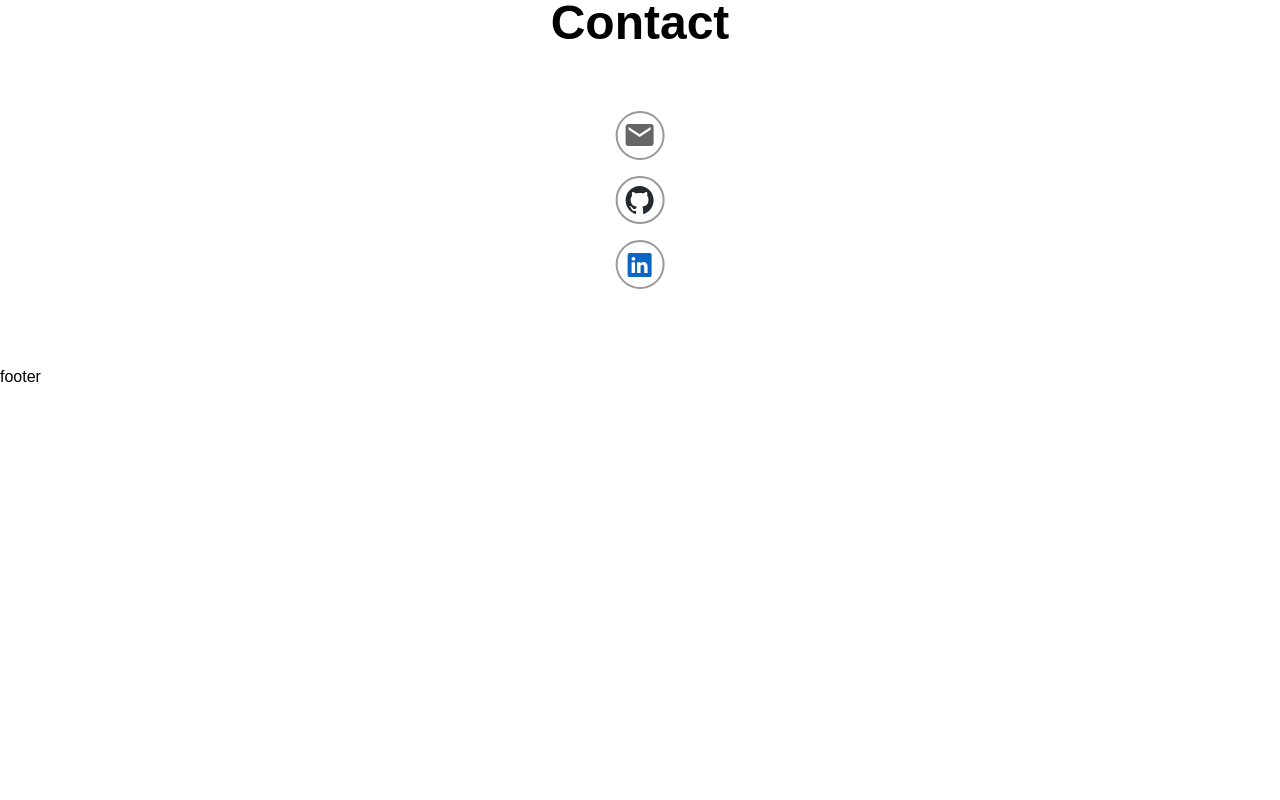
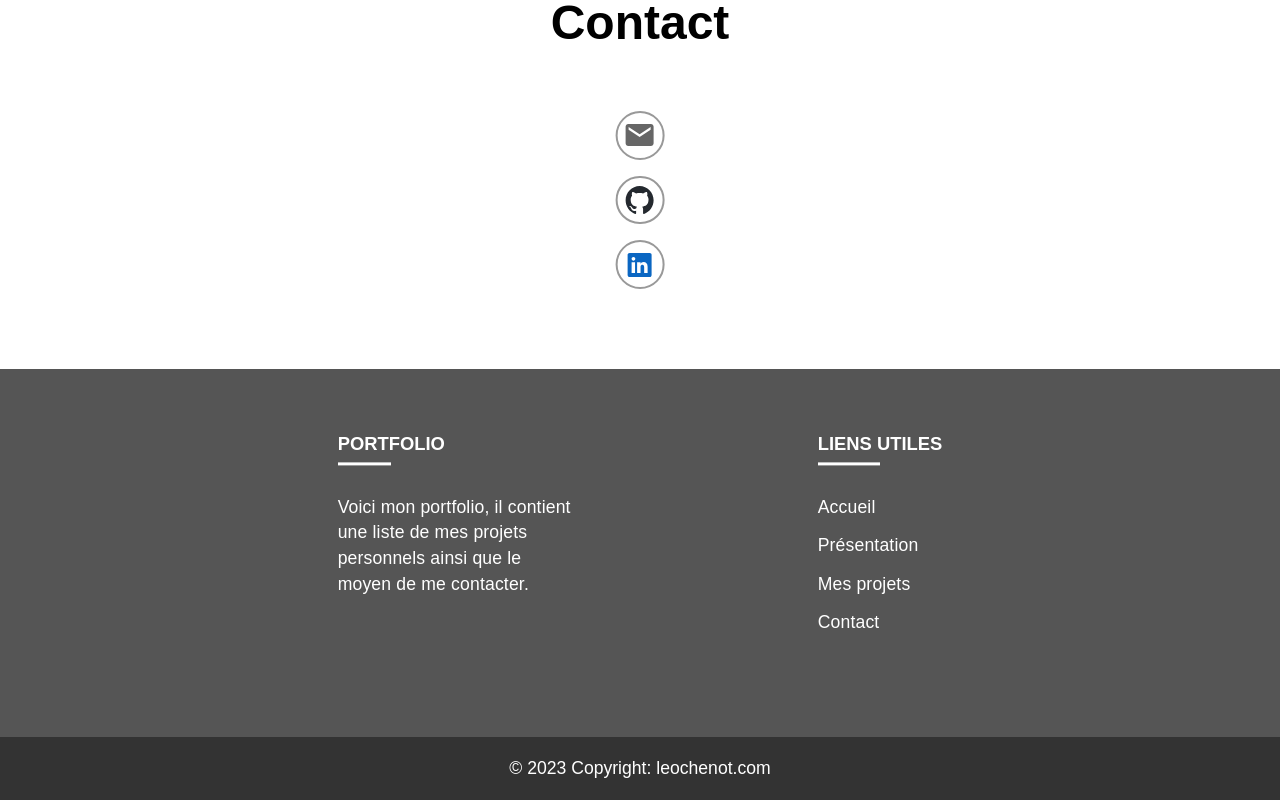
Before and after one commit to LeoChenot/portfolio-front, a React (Create React App) app: page /home#contact in a window 1280 px wide. Shown: the part 2835-3635 px from the top of the page. Before the commit the page ends 3220 px from the top, so only its background shows below. Built offline with nearby package versions, Linux system fonts and the light colour scheme.

Commit message:
footer done

```diff
--- a/src/components/Footer/index.jsx
+++ b/src/components/Footer/index.jsx
@@ -1,4 +1,6 @@
+/* eslint-disable max-len */
 import React from 'react';
+import { Link } from 'react-router-dom';
 
 // import PropTypes from 'prop-types';
 import './style.scss';
@@ -6,7 +8,34 @@ import './style.scss';
 function Footer() {
   return (
     <footer className="footer">
-      footer
+      <div className="footer__information">
+
+        <div className="footer__information__column">
+          <div className="footer__information__column__title">Portfolio</div>
+          <div className="footer__information__column__content">
+            Voici mon portfolio, il contient une liste de mes projets personnels ainsi que le moyen de me contacter.
+          </div>
+        </div>
+        <div className="footer__information__column">
+          <div className="footer__information__column__title">Liens utiles</div>
+          <div className="footer__information__column__content">
+            <div className="footer__information__column__content__links">
+              <Link className="footer__information__column__content__links__link" to="/home">Accueil</Link>
+              <Link className="footer__information__column__content__links__link" to="/home#presentation">Présentation</Link>
+              <Link className="footer__information__column__content__links__link" to="/home#projects">Mes projets</Link>
+              <Link className="footer__information__column__content__links__link" to="/home#contact">Contact</Link>
+            </div>
+          </div>
+        </div>
+
+      </div>
+      <div className="footer__copyright">
+        &copy;
+        {' '}
+        {new Date().getFullYear()}
+        {' '}
+        Copyright: leochenot.com
+      </div>
     </footer>
   );
 }
--- a/src/components/Footer/style.scss
+++ b/src/components/Footer/style.scss
@@ -3,4 +3,90 @@
 
 .footer {
 
+  &__information {
+    background-color: #555;
+    min-height: 23rem;
+    padding: 3.5rem 2rem;
+    box-sizing: border-box;
+
+    display: flex;
+    align-items: flex-start;
+    justify-content: center;
+    gap: 15rem;
+    flex-wrap: wrap;
+
+    &__column {
+      display: flex;
+      flex-direction: column;
+      row-gap: 2rem;
+
+      max-width: 15rem;
+
+
+      color: #FFF;
+
+      &__title {
+        width: fit-content;
+        font-size: 1.15rem;
+
+        font-weight: bold;
+        text-transform: uppercase;
+        padding: 0.6rem 0;
+
+        position: relative;
+
+
+        &::after {
+          content: '';
+          position: absolute;
+          bottom: 0;
+          left: 0;
+          transform: translate(0, 100%);
+          height: 0.15rem;
+          width: 50%;
+          background-color: #FFF;
+        }
+      }
+
+      &__content {
+        font-size: 1.1rem;
+        letter-spacing: 0.01rem;
+        line-height: 1.6rem;
+
+        &__links {
+          display: flex;
+          flex-direction: column;
+          row-gap: 0.8rem;
+
+          &__link {
+            transition: all 400ms;
+
+            &:hover {
+              color: #CCC;
+              transition: all 200ms;
+            }
+
+            &:active {
+              color: #999;
+              transition: all 200ms;
+            }
+
+          }
+        }
+      }
+
+    }
+
+
+
+
+  }
+
+  &__copyright {
+    background-color: #333;
+    color: #FFF;
+    padding: 1.4rem;
+    text-align: center;
+    font-size: 1.1rem;
+  }
 }
```
